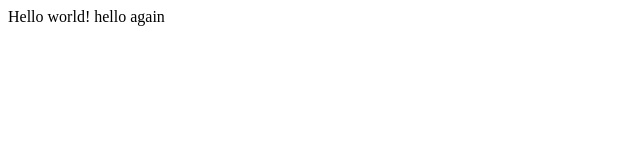
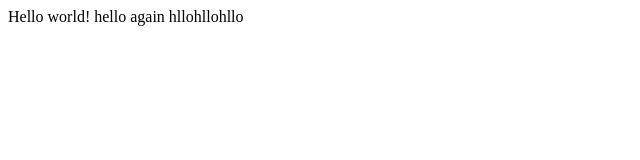
Before and after one commit to Pratikjh/webdev, a plain HTML site: page hello.html in a window 1280 px wide. Shown: the whole page, without its empty margins (0-640 px from the left). Drawn offline with Linux system fonts and the light colour scheme.

Commit message:
Update hello.html

```diff
--- a/hello.html
+++ b/hello.html
@@ -7,6 +7,7 @@
 	<body>
 		Hello world!
 		hello again
+		hllohllohllo
 	</body>
 
 </html>
```
